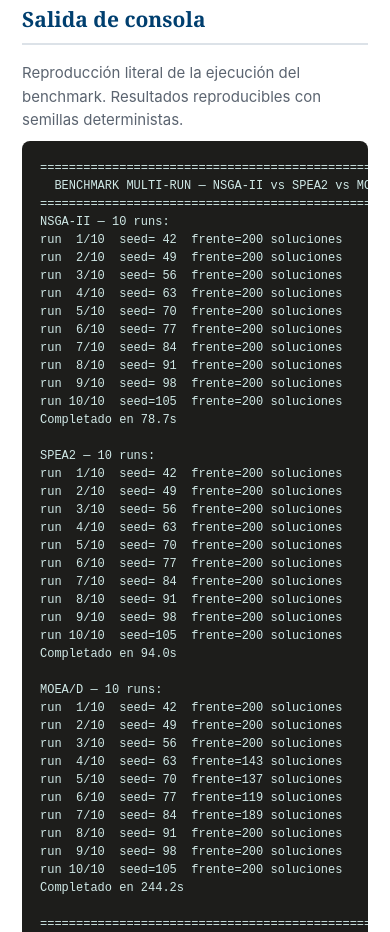
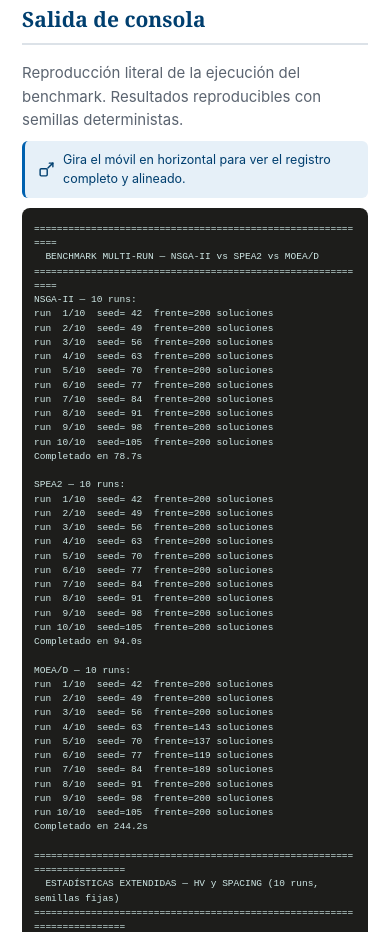
Before and after one commit to YoelUb/YoelUb.github.io, a plain HTML site: page index.html in a window 390 px wide. Shown: the part 4983-5915 px from the top of the page. Drawn offline with Linux system fonts and the light colour scheme.

Commit message:
Update index.html

```diff
--- a/index.html
+++ b/index.html
@@ -52,6 +52,8 @@
   .badges{ display:flex; flex-wrap:wrap; gap:8px; margin-bottom:14px; }
 
   .console{ background:#1D1D1B; color:#cfe8e6; font-family:"SF Mono",ui-monospace,"Courier New",monospace; font-size:12px; line-height:1.5; padding:18px; border-radius:8px; overflow-x:auto; white-space:pre; -webkit-overflow-scrolling:touch; }
+  .log-hint{ display:none; align-items:center; gap:8px; background:var(--blue-soft); color:var(--blue-dark); font-size:12.5px; padding:9px 13px; border-radius:6px; margin-bottom:10px; border-left:3px solid var(--blue); }
+  .log-hint svg{ flex:0 0 auto; }
 
   footer{ background:var(--gray); border-top:1px solid var(--line); margin-top:54px; padding:26px 0; }
   footer .wrap{ display:flex; align-items:center; gap:18px; flex-wrap:wrap; }
@@ -76,6 +78,17 @@
     .rtable td::before{ content:attr(data-label); font-weight:600; color:var(--muted); text-align:left; }
     .rtable td:first-child{ font-size:16px; font-weight:700; color:var(--blue-dark); padding-top:10px; }
     .rtable td:first-child::before{ content:""; }
+  }
+
+  /* Móvil en VERTICAL: el log se ajusta (sin scroll) y se sugiere girar el móvil */
+  @media (max-width:720px) and (orientation:portrait){
+    .console{ white-space:pre-wrap; overflow-wrap:break-word; font-size:9.5px; line-height:1.5; padding:14px 12px; }
+    .log-hint{ display:flex; }
+  }
+  /* Móvil/tablet en HORIZONTAL: el log cabe alineado y a buen tamaño */
+  @media (orientation:landscape) and (max-width:1024px){
+    .console{ white-space:pre; font-size:11px; padding:14px 14px; }
+    .log-hint{ display:none; }
   }
 </style>
 </head>
@@ -180,6 +193,10 @@
   <section>
     <h2>Salida de consola</h2>
     <p class="lead" style="margin-bottom:10px;">Reproducción literal de la ejecución del benchmark. Resultados reproducibles con semillas deterministas.</p>
+    <div class="log-hint">
+      <svg width="17" height="17" viewBox="0 0 24 24" fill="none" stroke="currentColor" stroke-width="2" stroke-linecap="round" stroke-linejoin="round"><path d="M16 3h5v5"/><path d="M21 3l-7 7"/><rect x="3" y="11" width="10" height="10" rx="1.5"/></svg>
+      Gira el móvil en horizontal para ver el registro completo y alineado.
+    </div>
     <div class="console">============================================================
   BENCHMARK MULTI-RUN — NSGA-II vs SPEA2 vs MOEA/D
 ============================================================
```
